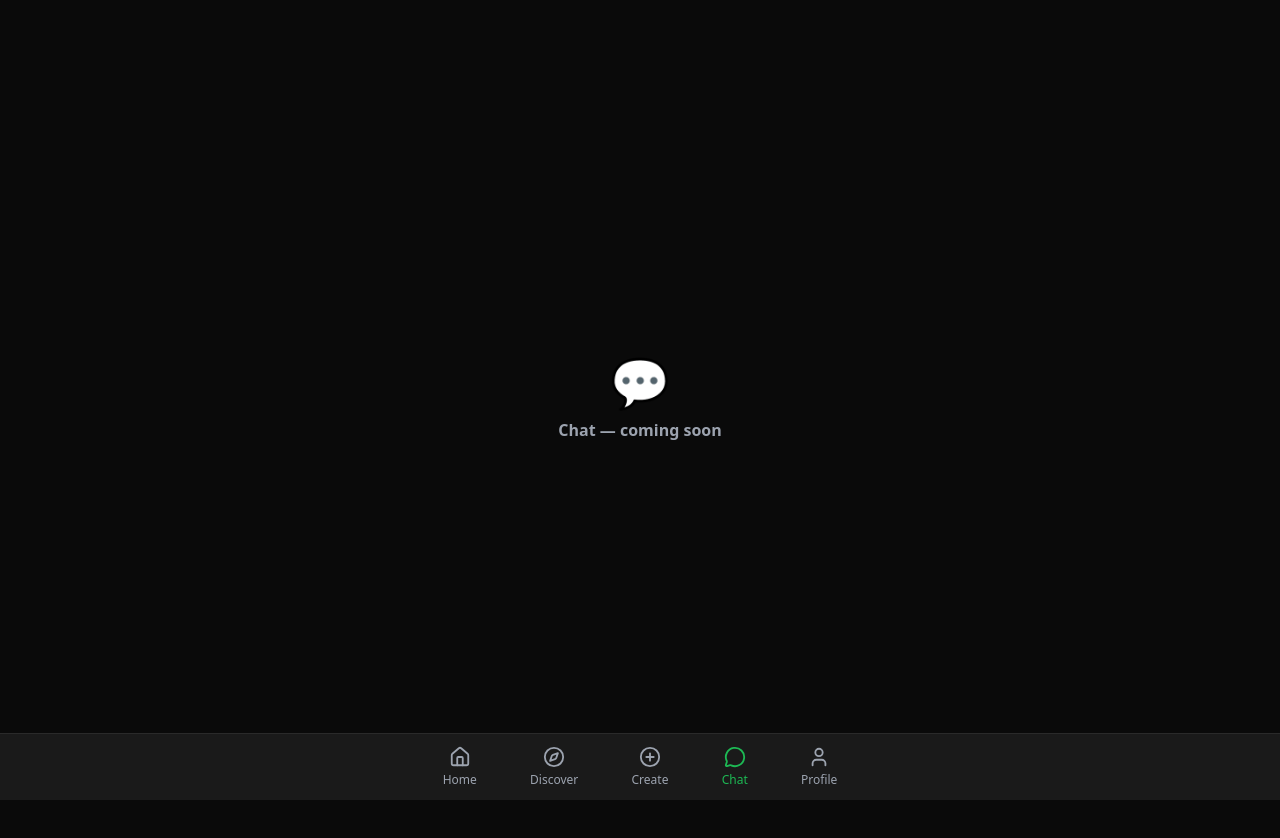
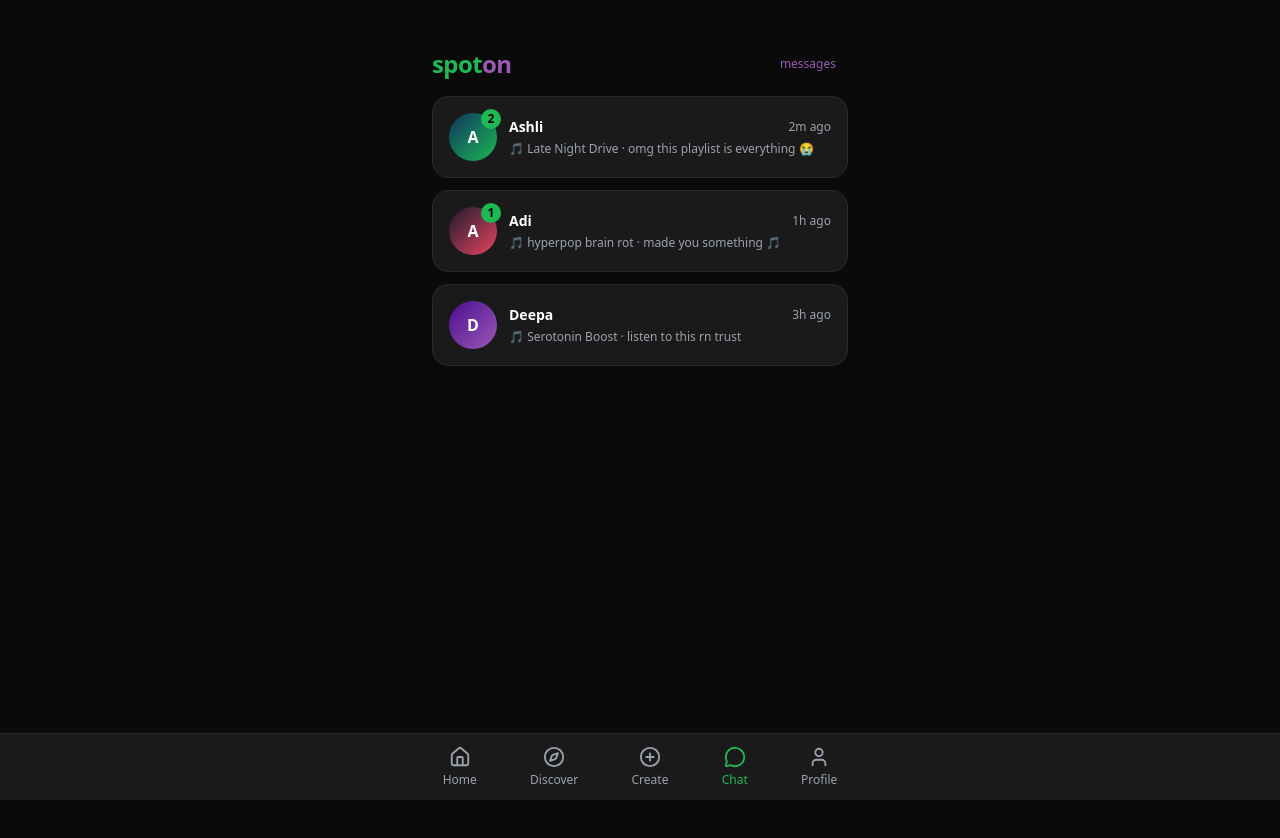
Before and after one commit to ankithasharma416-dotcom/spoton, a Next.js app: page /chat in a window 1280 px wide. Shown: the top 838 px of the page. Built offline with nearby package versions, Linux system fonts and the light colour scheme.

Commit message:
day 2 - chat page with playlist banner and working messages

```diff
--- a/app/chat/page.tsx
+++ b/app/chat/page.tsx
@@ -1,9 +1,199 @@
+"use client";
+import { useState } from "react";
+
+const conversations = [
+  {
+    id: 1,
+    name: "Ashli",
+    lastMessage: "omg this playlist is everything 😭",
+    time: "2m ago",
+    unread: 2,
+    playlistForMe: "Late Night Drive",
+    coverFrom: "#0f3460",
+    coverTo: "#1DB954",
+  },
+  {
+    id: 2,
+    name: "Adi",
+    lastMessage: "made you something 🎵",
+    time: "1h ago",
+    unread: 1,
+    playlistForMe: "hyperpop brain rot",
+    coverFrom: "#1a1a2e",
+    coverTo: "#e94560",
+  },
+  {
+    id: 3,
+    name: "Deepa",
+    lastMessage: "listen to this rn trust",
+    time: "3h ago",
+    unread: 0,
+    playlistForMe: "Serotonin Boost",
+    coverFrom: "#4a0e8f",
+    coverTo: "#9B59B6",
+  },
+];
+
+const mockMessages = [
+  { id: 1, from: "them", text: "hey! made you a playlist 🎵" },
+  { id: 2, from: "me", text: "wait already?? let me listen" },
+  { id: 3, from: "them", text: "it's giving late night drive vibes" },
+  { id: 4, from: "me", text: "this is so accurate omg" },
+  { id: 5, from: "them", text: "i KNOW you 😭" },
+];
+
 export default function Chat() {
+  const [activeChat, setActiveChat] = useState<null | typeof conversations[0]>(null);
+  const [message, setMessage] = useState("");
+  const [messages, setMessages] = useState(mockMessages);
+
+  const sendMessage = () => {
+    if (!message.trim()) return;
+    setMessages([...messages, { id: messages.length + 1, from: "me", text: message }]);
+    setMessage("");
+  };
+
+  if (activeChat) {
+    return (
+      <div className="min-h-screen flex flex-col">
+
+        {/* Chat Header */}
+        <div className="flex items-center gap-3 px-4 pt-12 pb-4 border-b"
+          style={{ borderColor: "var(--border)" }}>
+          <button onClick={() => setActiveChat(null)}
+            className="text-xl" style={{ color: "var(--muted)" }}>
+            ←
+          </button>
+          <div className="w-9 h-9 rounded-full flex items-center justify-center text-white text-sm font-bold"
+            style={{ backgroundColor: "var(--accent-purple)" }}>
+            {activeChat.name[0]}
+          </div>
+          <span className="font-semibold">{activeChat.name}</span>
+        </div>
+
+        {/* Playlist Banner — the signature feature! */}
+        <div className="mx-4 mt-4 rounded-2xl overflow-hidden border"
+          style={{ borderColor: "var(--border)" }}>
+          <div className="h-16 flex items-center gap-3 px-4"
+            style={{ background: `linear-gradient(135deg, ${activeChat.coverFrom}, ${activeChat.coverTo})` }}>
+            <span className="text-2xl">🎵</span>
+            <div className="flex-1">
+              <p className="text-white text-xs font-semibold">
+                {activeChat.name} made this for you
+              </p>
+              <p className="text-white font-bold">{activeChat.playlistForMe}</p>
+            </div>
+            <button className="bg-white/20 text-white text-xs font-bold px-3 py-1.5 rounded-full">
+              ▶ play
+            </button>
+          </div>
+        </div>
+
+        {/* Make them a playlist button */}
+        <div className="mx-4 mt-2">
+          <button className="w-full py-2.5 rounded-xl border border-dashed text-sm font-medium"
+            style={{ borderColor: "var(--accent-purple)", color: "var(--accent-purple)" }}>
+            🎵 make a playlist for {activeChat.name}
+          </button>
+        </div>
+
+        {/* Messages */}
+        <div className="flex-1 px-4 py-4 flex flex-col gap-3 overflow-y-auto">
+          {messages.map((msg) => (
+            <div key={msg.id}
+              className={`flex ${msg.from === "me" ? "justify-end" : "justify-start"}`}>
+              <div
+                className="max-w-xs px-4 py-2.5 rounded-2xl text-sm"
+                style={{
+                  backgroundColor: msg.from === "me" ? "var(--accent-green)" : "var(--card)",
+                  color: msg.from === "me" ? "#000" : "var(--foreground)",
+                  borderRadius: msg.from === "me" ? "18px 18px 4px 18px" : "18px 18px 18px 4px",
+                }}
+              >
+                {msg.text}
+              </div>
+            </div>
+          ))}
+        </div>
+
+        {/* Message Input */}
+        <div className="px-4 pb-6 flex gap-2 items-center">
+          <input
+            value={message}
+            onChange={(e) => setMessage(e.target.value)}
+            onKeyDown={(e) => e.key === "Enter" && sendMessage()}
+            placeholder="say something..."
+            className="flex-1 px-4 py-3 rounded-full text-sm outline-none border"
+            style={{
+              backgroundColor: "var(--card)",
+              borderColor: "var(--border)",
+              color: "var(--foreground)",
+            }}
+          />
+          <button
+            onClick={sendMessage}
+            className="w-10 h-10 rounded-full flex items-center justify-center text-black font-bold"
+            style={{ backgroundColor: "var(--accent-green)" }}
+          >
+            ↑
+          </button>
+        </div>
+
+      </div>
+    );
+  }
+
   return (
-    <div className="min-h-screen flex flex-col items-center justify-center gap-3"
-      style={{ color: "var(--muted)" }}>
-      <span className="text-5xl">💬</span>
-      <p className="font-semibold">Chat — coming soon</p>
+    <div className="min-h-screen">
+
+      {/* Header */}
+      <div className="flex items-center justify-between px-4 pt-12 pb-4">
+        <span className="text-2xl font-bold tracking-tight"
+          style={{ color: "var(--accent-green)" }}>
+          spot<span style={{ color: "var(--accent-purple)" }}>on</span>
+        </span>
+        <span className="text-xs font-medium px-3 py-1 rounded-full"
+          style={{ backgroundColor: "var(--accent-purple)20", color: "var(--accent-purple)" }}>
+          messages
+        </span>
+      </div>
+
+      {/* Conversation List */}
+      <div className="px-4 flex flex-col gap-3">
+        {conversations.map((convo) => (
+          <button
+            key={convo.id}
+            onClick={() => setActiveChat(convo)}
+            className="flex items-center gap-3 p-4 rounded-2xl border w-full text-left"
+            style={{ backgroundColor: "var(--card)", borderColor: "var(--border)" }}
+          >
+            {/* Avatar with playlist color */}
+            <div className="relative flex-shrink-0">
+              <div className="w-12 h-12 rounded-full flex items-center justify-center text-white font-bold"
+                style={{ background: `linear-gradient(135deg, ${convo.coverFrom}, ${convo.coverTo})` }}>
+                {convo.name[0]}
+              </div>
+              {convo.unread > 0 && (
+                <div className="absolute -top-1 -right-1 w-5 h-5 rounded-full flex items-center justify-center text-xs text-black font-bold"
+                  style={{ backgroundColor: "var(--accent-green)" }}>
+                  {convo.unread}
+                </div>
+              )}
+            </div>
+
+            <div className="flex-1 min-w-0">
+              <div className="flex items-center justify-between mb-1">
+                <span className="font-semibold text-sm">{convo.name}</span>
+                <span className="text-xs" style={{ color: "var(--muted)" }}>{convo.time}</span>
+              </div>
+              <p className="text-xs truncate" style={{ color: "var(--muted)" }}>
+                🎵 {convo.playlistForMe} · {convo.lastMessage}
+              </p>
+            </div>
+          </button>
+        ))}
+      </div>
+
     </div>
   );
 }
```
